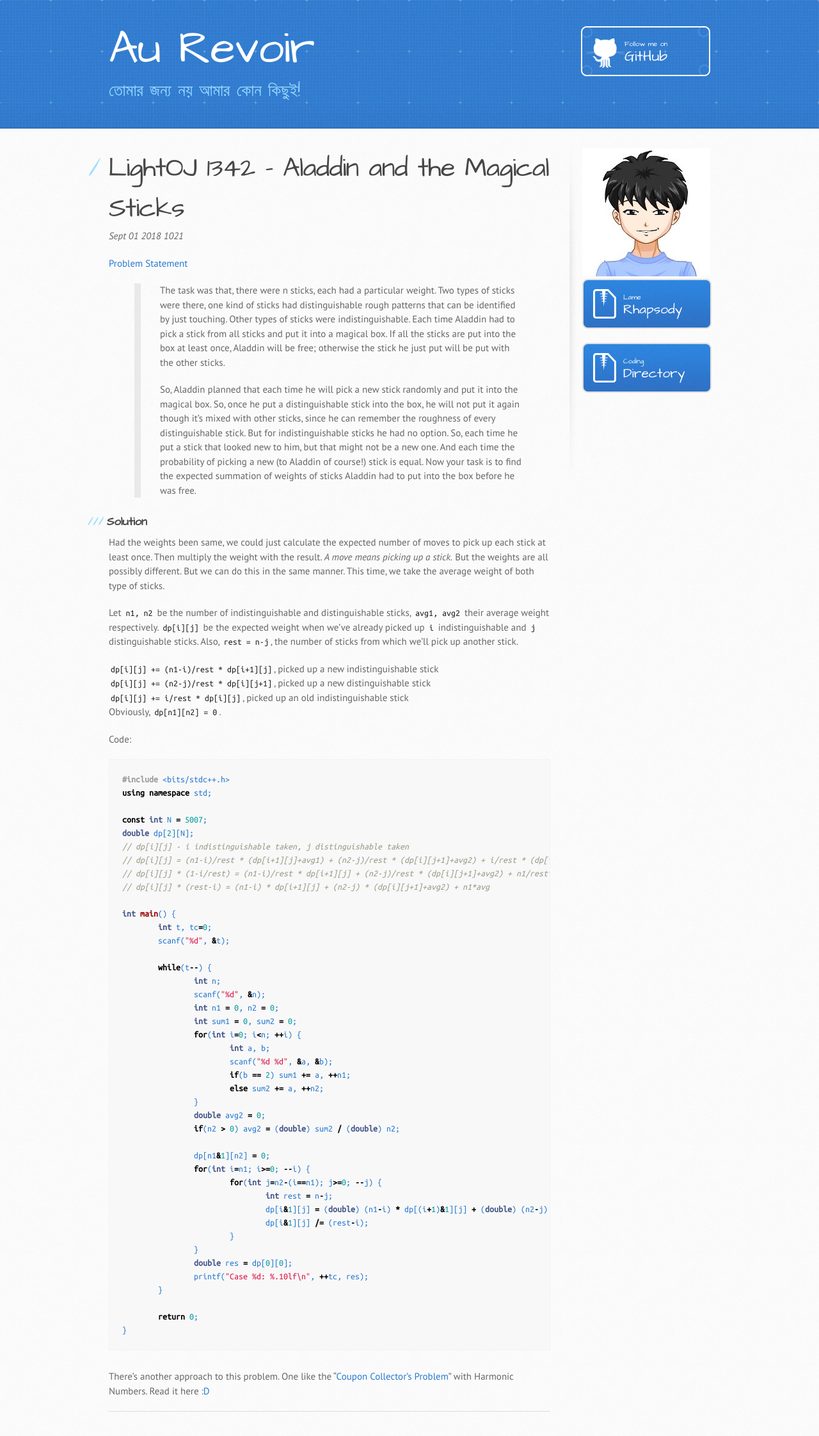
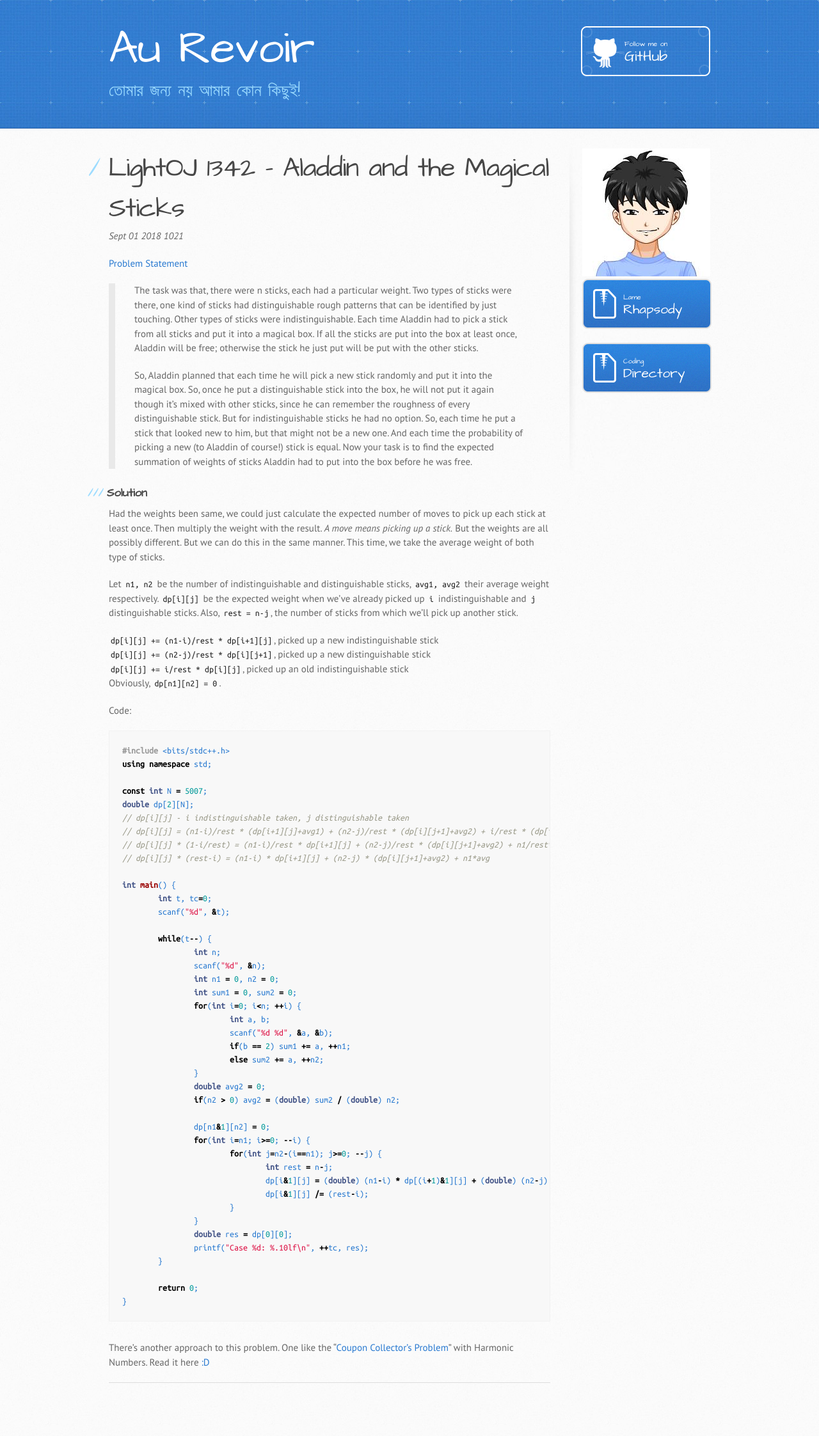
Before and after one commit to rebornplusplus/rebornplusplus.github.io, a Jekyll site: the page built from codir/lo-1342-aladdin-and-the-magical-sticks.md, in a window 1280 px wide. Shown: the whole page at 64% size. Built offline with Jekyll 4.4.1, drawn with Linux system fonts in a browser that asks for light colours; some web fonts are replaced; comment, search, counter and statistics services are not loaded; our own code applies the rules of GitHub Pages for plain Markdown files; after the commit the page ends 2200 px from its top, so only the background shows below that.

Commit message:
Update jekyll-theme-architect.scss

```diff
--- a/_sass/jekyll-theme-architect.scss
+++ b/_sass/jekyll-theme-architect.scss
@@ -301,7 +301,8 @@ p a {
 
 blockquote {
   padding: 0 0 0 30px;
-//   margin-bottom: 20px;
+  margin-left: 0px;
+  margin-bottom: 20px;
   font-size: 15px;
   border-left: 10px solid #e9e9e9;
 }
```
